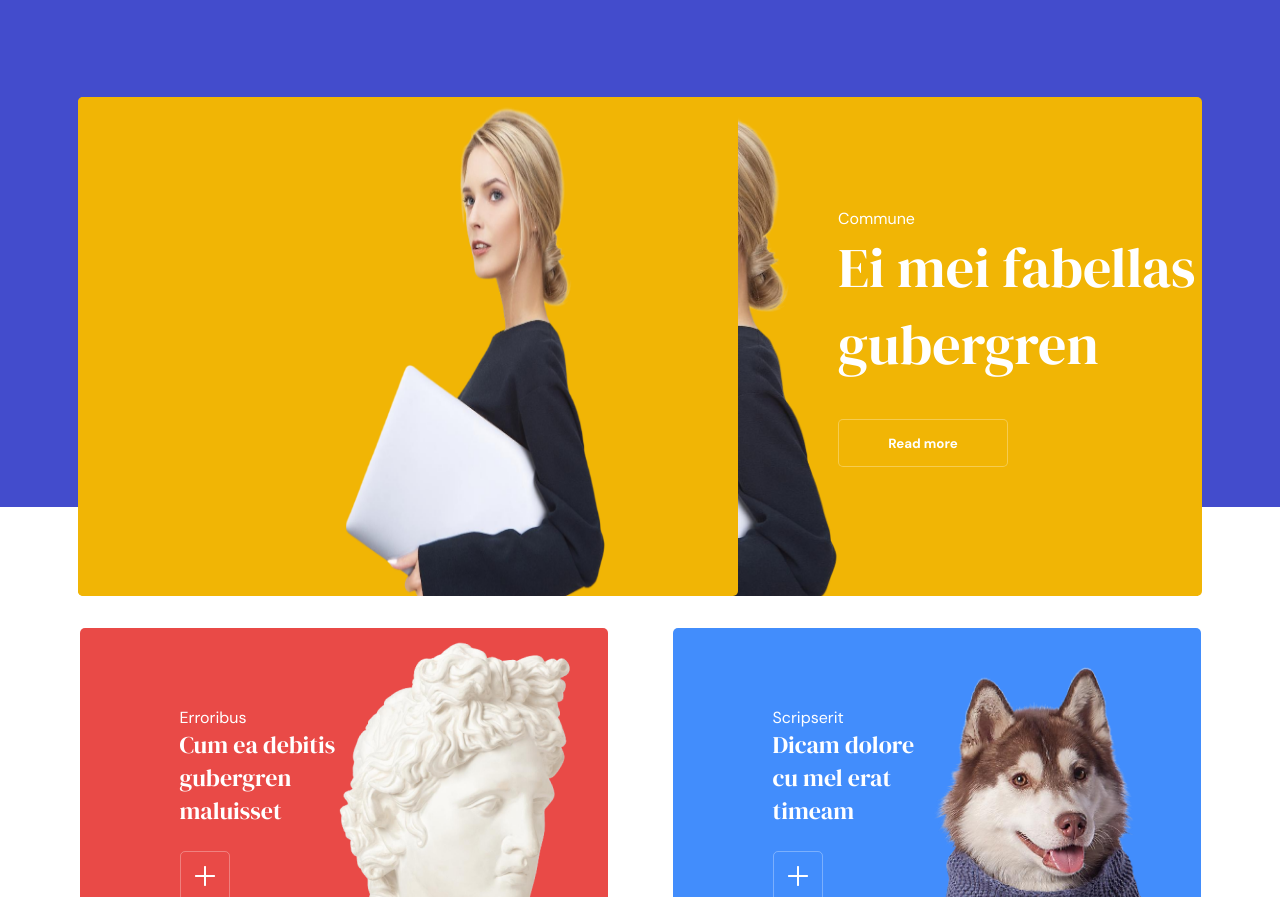
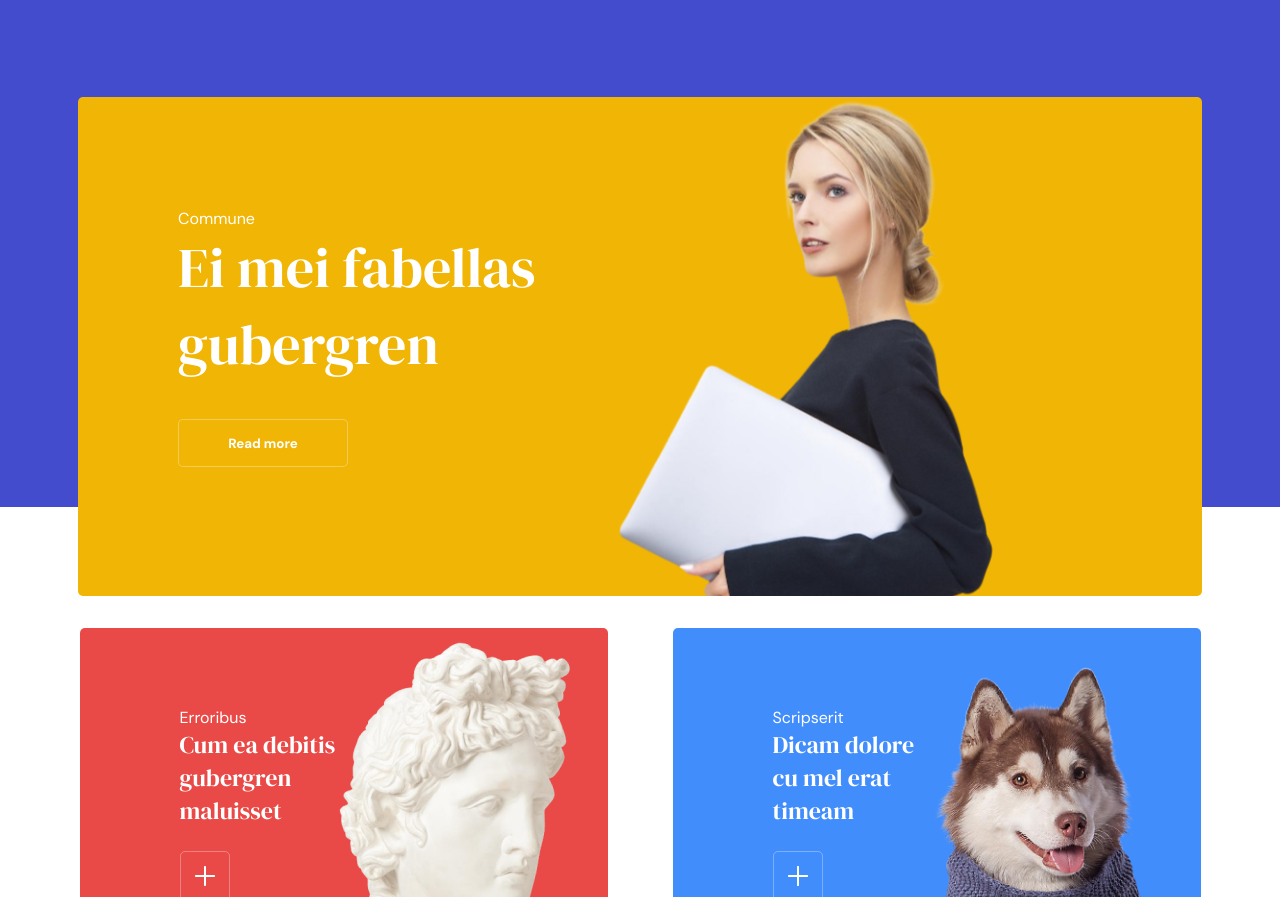
Before and after one commit to thekadiroglu/thekadiroglu.github.io, a plain HTML site: page calisma-2.html in a window 1280 px wide. Shown: the part 3193-4090 px from the top of the page. Drawn offline with Linux system fonts and the light colour scheme.

Commit message:
card-2
card-2 iyileştirildi

```diff
--- a/assets/responsive.css
+++ b/assets/responsive.css
@@ -244,11 +244,9 @@ a {
   border-radius: 5px;
   height: 499px;
   background-image: url(./img/kadın.png);
+  background-position: 90%;
 }
-.card-2 img {
-  border-radius: 5px;
-  width: 660px;
-}
+
 .card-2 p {
   font-family: "DM Sans";
   font-weight: 400;
--- a/calisma-2.html
+++ b/calisma-2.html
@@ -176,7 +176,7 @@
       </div>
       <div class="cards-2">
         <div class="card-2">
-          <img src="./assets/img/kadın.png" alt="">
+
           <div class="write-2">
 
             <p>Commune</p>
```
